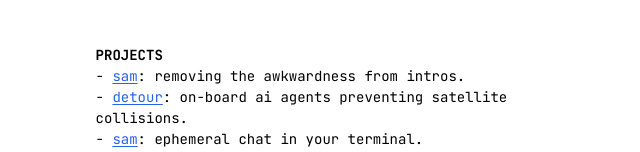
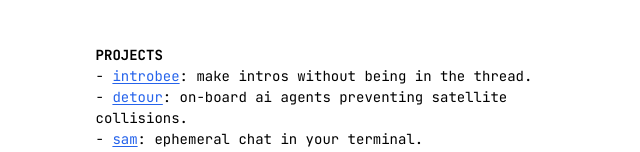
Before and after one commit to AlphaLaser/AditDotRun, a SvelteKit app: page / in a window 1280 px wide. Shown: the part 1487-1639 px from the top of the page, without its empty margins (314-954 px from the left). Built offline with nearby package versions, Linux system fonts and the light colour scheme.

Commit message:
Update +page.svelte

```diff
--- a/src/routes/+page.svelte
+++ b/src/routes/+page.svelte
@@ -130,7 +130,7 @@
 
 						<p><b>PROJECTS</b></p>
                         <ul>
-							<li>- <a href="https://introbee.buzz" target="_blank">sam</a>: removing the awkwardness from intros.</li>
+							<li>- <a href="https://introbee.buzz" target="_blank">introbee</a>: make intros without being in the thread.</li>
 							<li>- <a href="https://github.com/keanucz/detour" target="_blank">detour</a>: on-board ai agents preventing satellite collisions.</li>
 							<li>- <a href="#" target="_blank">sam</a>: ephemeral chat in your terminal.</li>
 							<li>- <a href="#" target="_blank">firefly</a>: tui control center for multi-agent systems.</li>
```
